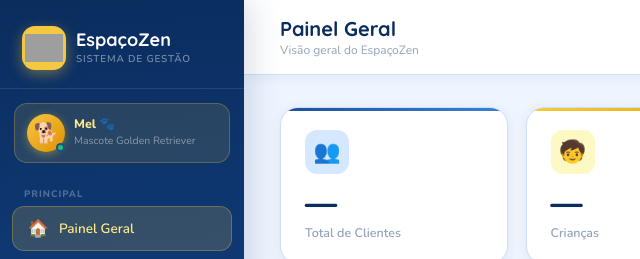
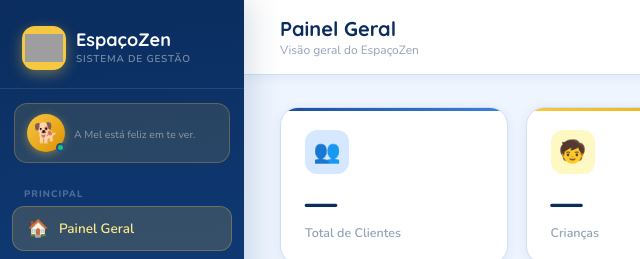
Before and after one commit to brenohenridev-coder/espacozen-front, a plain HTML site: page dashboard.html in a window 1280 px wide. Shown: the top 259 px of the page, 0-640 px from the left. Drawn offline with nearby package versions, Linux system fonts and the light colour scheme; sample sign-in values are in the browser's storage; grey boxes are pictures that could not be loaded.

```diff
--- a/dashboard.html
+++ b/dashboard.html
@@ -148,8 +148,7 @@
   <div class="mel-badge" title="Mel — Golden Retriever mascote do EspaçoZen 🐾">
     <div class="mel-av">🐕<span class="mel-dot"></span></div>
     <div>
-      <div class="mel-name">Mel 🐾</div>
-      <div class="mel-desc">Mascote Golden Retriever</div>
+      <div class="mel-desc">A Mel está feliz em te ver.</div>
     </div>
   </div>
 
```
